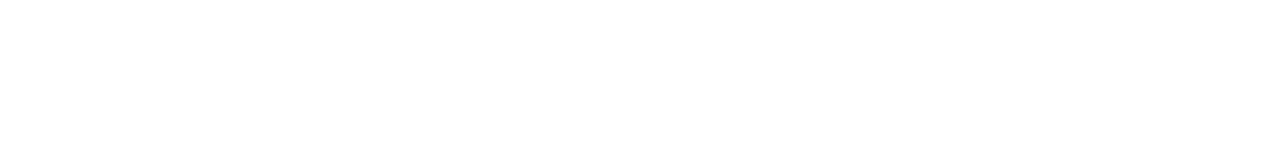
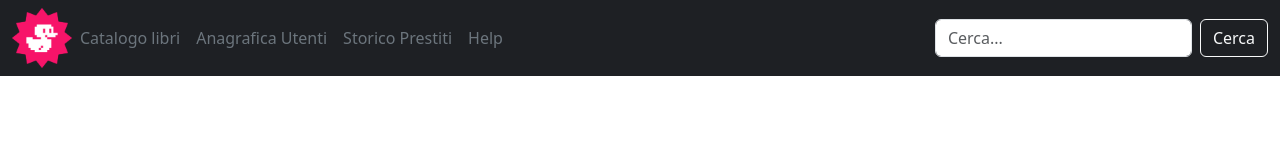
Before and after one commit to NotAlex575/html-css-bootstrap-dashboard, a plain HTML site: page index.html in a window 1280 px wide. Drawn offline with nearby package versions, Linux system fonts and the light colour scheme.

Commit message:
creata navbar

```diff
--- a/css/style.css
+++ b/css/style.css
@@ -17,5 +17,5 @@
 }
 
 .navbar .nav-link:hover {
-  color: #ffffff;
+  color: #ffffff !important;
 }
--- a/index.html
+++ b/index.html
@@ -10,6 +10,37 @@
     </head>
 
     <body>
+        <header>
+            <nav class="navbar navbar-expand-lg bg-nav text-secondary">
+                <div class="container-fluid">
+                    <img src="img/duck.png" class="logo-size" alt="">
+                    <button class="navbar-toggler" type="button" data-bs-toggle="collapse" data-bs-target="#navbarSupportedContent" aria-controls="navbarSupportedContent" aria-expanded="false" aria-label="Toggle navigation">
+                    <span class="navbar-toggler-icon"></span>
+                    </button>
+                    <div class="collapse navbar-collapse" id="navbarSupportedContent">
+                    <ul class="navbar-nav me-auto mb-2 mb-lg-0">
+                        <li class="nav-item">
+                            <a class="nav-link text-secondary active" aria-current="page" href="#">Catalogo libri</a>
+                        </li>
+                        <li class="nav-item">
+                            <a class="nav-link text-secondary" href="#">Anagrafica Utenti</a>
+                        </li>
+                        <li class="nav-item">
+                            <a class="nav-link text-secondary" href="#">Storico Prestiti</a>
+                        </li>
+                        <li class="nav-item">
+                            <a class="nav-link text-secondary" href="#">Help</a>
+                        </li>
+                    </ul>
+                    <form class="d-flex" role="search">
+                        <input class="form-control me-2" type="search" placeholder="Cerca..." aria-label="Search"/>
+                        <button class="btn btn-outline-light" type="submit">Cerca</button>
+                    </form>
+                    </div>
+                </div>
+            </nav>
+        </header>
 
+    <script src="https://cdn.jsdelivr.net/npm/bootstrap@5.3.3/dist/js/bootstrap.bundle.min.js"></script>
     </body>
 </html>
```
